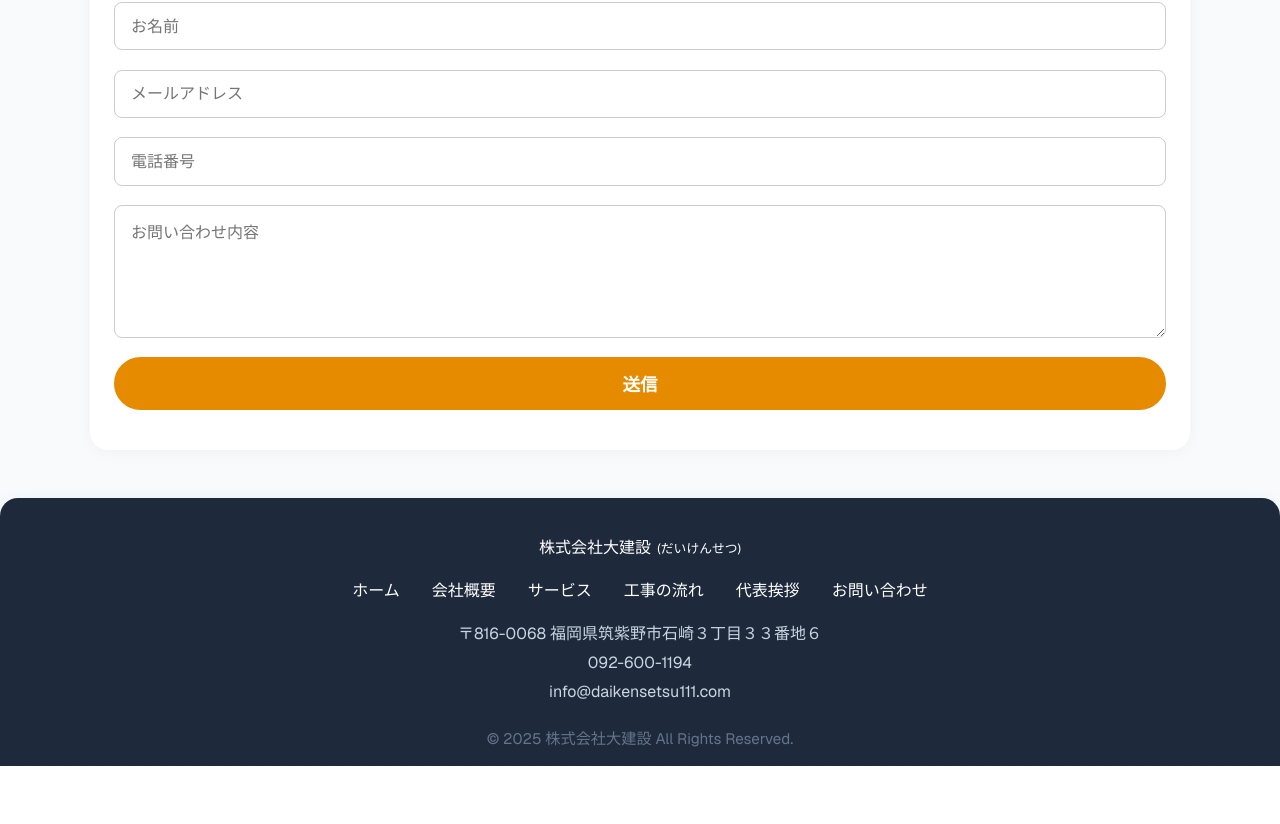
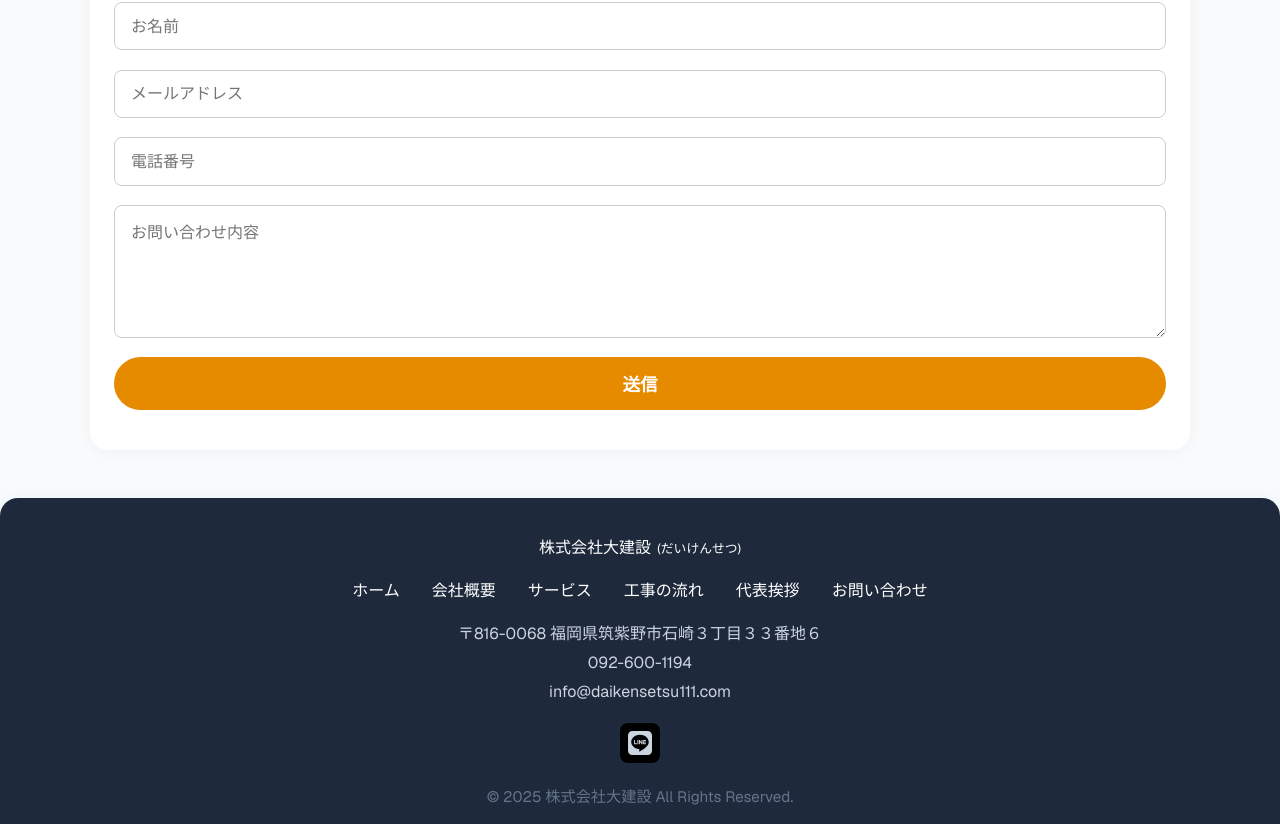
Before and after one commit to koteharyu/daiken_hp, a Next.js app: page / in a window 1280 px wide. Shown: the part 3928-4752 px from the top of the page. Before the commit the page ends 4694 px from the top, so only its background shows below. Built offline with nearby package versions, Linux system fonts and the light colour scheme.

Commit message:
Lineアイコン追加

```diff
--- a/package.json
+++ b/package.json
@@ -13,7 +13,8 @@
     "next": "15.3.4",
     "nodemailer": "^7.0.4",
     "react": "^19.0.0",
-    "react-dom": "^19.0.0"
+    "react-dom": "^19.0.0",
+    "react-icons": "^5.5.0"
   },
   "devDependencies": {
     "@eslint/eslintrc": "^3",
--- a/src/app/page.module.css
+++ b/src/app/page.module.css
@@ -683,6 +683,25 @@ a.secondary {
   color: #fff;
 }
 
+.lineButton {
+  display: inline-flex;
+  align-items: center;
+  justify-content: center;
+  width: 40px;
+  height: 40px;
+  border-radius: 8px;
+  background-color: #000;
+  color: #fff;
+  text-decoration: none;
+  transition: transform 0.3s ease, opacity 0.3s ease;
+  font-size: 24px;
+}
+
+.lineButton:hover {
+  transform: scale(1.1);
+  opacity: 0.8;
+}
+
 .copyright {
   margin-top: 2rem;
   color: #64748b;
--- a/src/app/page.tsx
+++ b/src/app/page.tsx
@@ -2,6 +2,7 @@ import styles from "./page.module.css";
 import Image from "next/image";
 import ContactForm from "../components/ContactForm";
 import Script from "next/script";
+import { FaLine } from "react-icons/fa6";
 
 export default function Home() {
   const structuredData = {
@@ -301,6 +302,17 @@ export default function Home() {
           <div>〒816-0068 福岡県筑紫野市石崎３丁目３３番地６</div>
           <div><a href="tel:0926001194">092-600-1194</a></div>
           <div><a href="mailto:info@daikensetsu111.com">info@daikensetsu111.com</a></div>
+          <div style={{marginTop: '1em'}}>
+            <a
+              href="https://line.me/R/ti/p/@026epyml"
+              target="_blank"
+              rel="noopener noreferrer"
+              className={styles.lineButton}
+              aria-label="LINE公式アカウント"
+            >
+              <FaLine />
+            </a>
+          </div>
         </div>
         <div className={styles.copyright}>
           © 2025 株式会社大建設 All Rights Reserved.
```
Also changed, not shown: .claude/settings.local.json, 1 other file (tests, documents, lock files or other folders).
